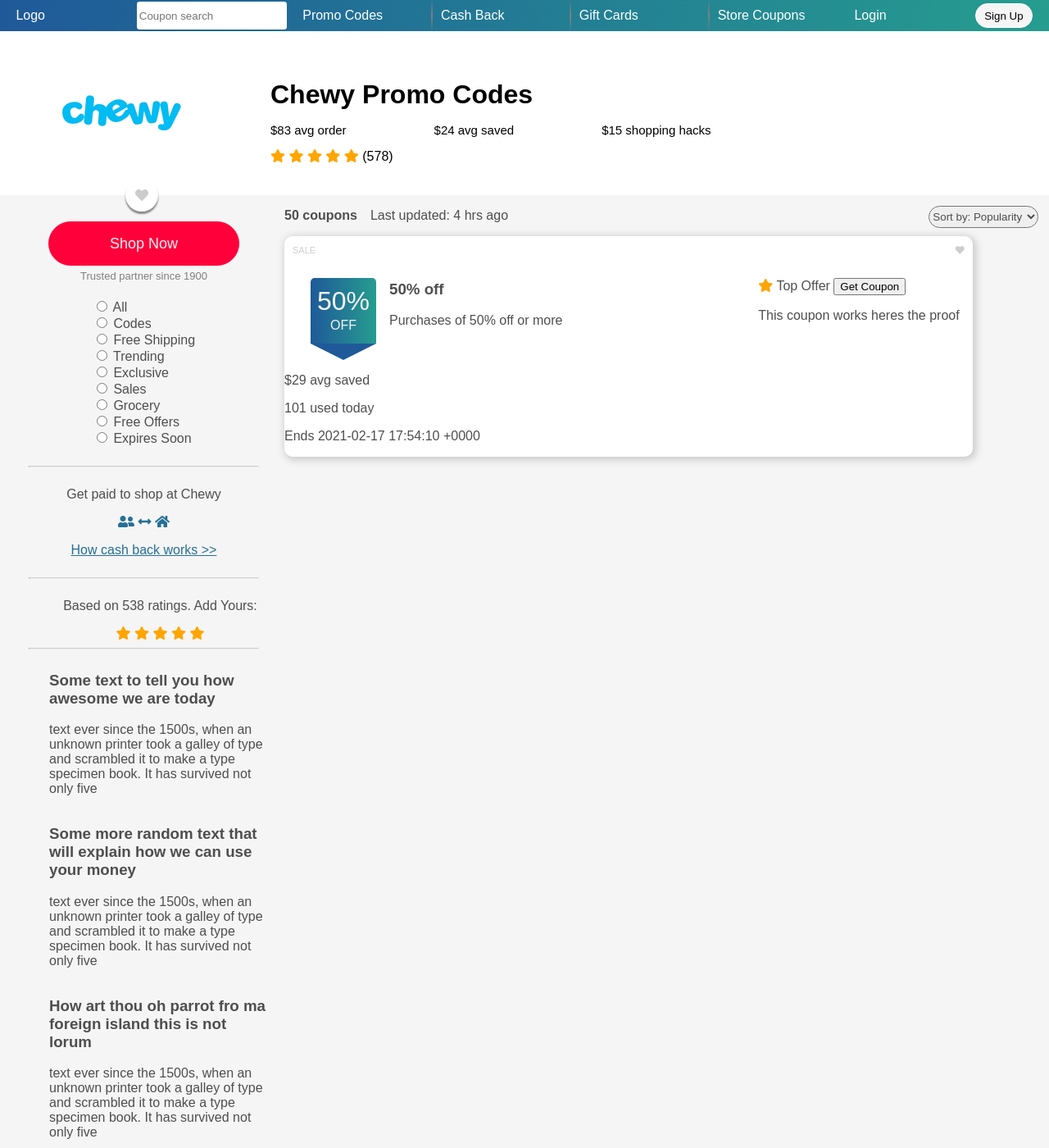
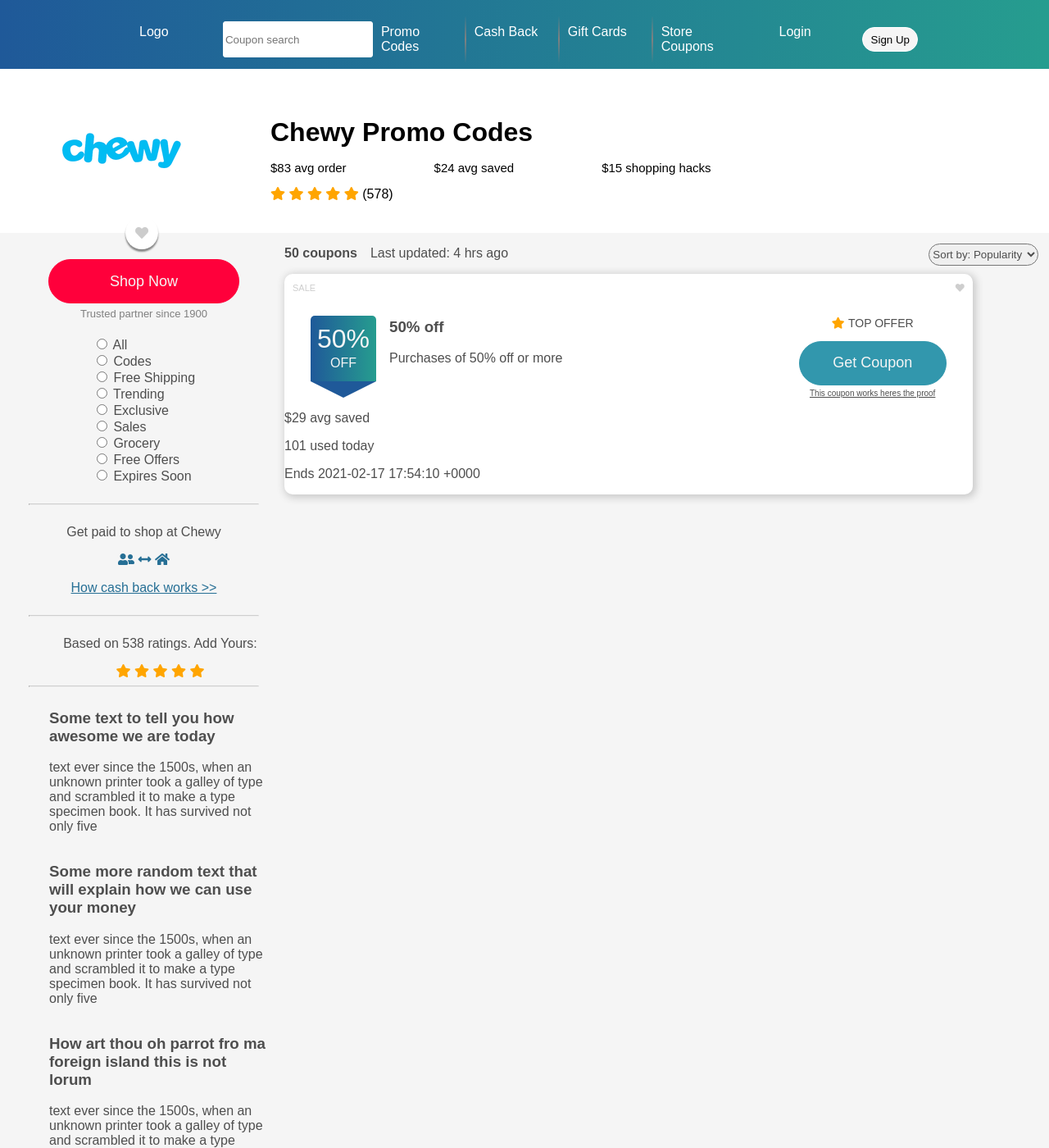
Before and after one commit to dd8917vk/jekyll, a Jekyll site: the page built from index.html, in a window 1280 px wide and 1400 px high. Shown: the whole window at 82% size. Built offline with Jekyll 4.4.1, drawn with Linux system fonts in a browser that asks for light colours.

Commit message:
working on card still

```diff
--- a/_includes/card.html
+++ b/_includes/card.html
@@ -19,10 +19,12 @@
             </div>
         </div>
         <div class="card-flex-mid-right">
-            <span class="fa fa-star checked"></span>
-            <span>Top Offer</span>
+            <div>
+                <span class="fa fa-star checked"></span>
+                <span>TOP OFFER</span>
+            </div>
             <button class="card-flex-mid-button">Get Coupon</button>
-            <p>This coupon works heres the proof</p>
+            <a href="#">This coupon works heres the proof</a>
         </div>
     </div>
     <div class="card-flex-bottom">
--- a/_sass/base.scss
+++ b/_sass/base.scss
@@ -1,3 +1,4 @@
+// some base variables
 $bgColor: whitesmoke;
 $hrColor: rgb(206, 206, 206);
 $leftPanelColor:  rgb(78, 78, 78);
--- a/_sass/card.scss
+++ b/_sass/card.scss
@@ -1,4 +1,6 @@
 @use 'base';
+
+// Main Card
 .card-flex {
     display:flex;
     background-color: #ffffff;
@@ -8,6 +10,7 @@
     box-shadow: 2px 2px 10px 2px rgb(202, 202, 202);
     border-radius: 10px;
 }
+// Top Row
 .card-flex-top{
     display:flex;
     justify-content: space-between;
@@ -16,6 +19,7 @@
     font-size: 11px;
     color: $hrColor;
 }
+// Mid Row
 .card-flex-mid {
     display:flex;
     margin-top: -15px;
@@ -25,11 +29,19 @@
     display: flex;
     margin-left: 2em;
 }
+.card-flex-mid-right {
+    display: flex;
+    flex-direction: column;
+    align-items: center;
+}
+
+
+// Coupon logo text to right
 .coupon-text {
     margin-left: 1em;
     margin-top: 1em;
-
 }
+//Coupon logo
 .coupon-square {
     height: 80px;
     width: 80px;
@@ -55,7 +67,28 @@
 	border-top: 20px solid #1f5999;
     // border-image: linear-gradient(to top, #1f5999, #269d8f);
 }
+
+// Button, Top Offer, Link, right mid card
+.card-flex-mid-right div span {
+    margin-bottom: 10px;
+    font-size: 14px;
+}
+.card-flex-mid-right a {
+    font-size: 10px;
+    color: $leftPanelColor;
+}
+
+.card-flex-mid-button {
+    border-radius: 30px;
+    background-color: #3297ad;
+    margin: auto auto;
+    border: 1px solid #3297ad;
+    width: 10em;
+    height: 3em;
+    color: whitesmoke;
+    font-size: 18px;
+}
 .card-flex-mid-right {
-    margin-right: 1em;
+    margin-right: 2em;
     margin-top: 2em;
 }
--- a/_sass/nav.scss
+++ b/_sass/nav.scss
@@ -7,9 +7,11 @@
   /* Optional */
   position: sticky;
   top: 0;
+  height: 4em;
+  padding-top: 20px;
 }
 #hamnav input {
-    height: 30px;
+    height: 3em;
     margin-top: auto;
     margin-bottom: auto;
     border: 1px solid white;
@@ -19,7 +21,11 @@
 #hamnav label, #hamburger { display: none; }
 
 /* Horizontal Menu Items */
-#hamitems { display: flex; }
+#hamitems {
+  display: flex;
+  margin-left: 10em;
+  margin-right: 10em;
+}
 
 
 #hamitems a {
@@ -28,7 +34,6 @@
   color: white;
   text-decoration: none;
   justify-content:center;
-  margin: auto auto;
 }
 .leftedge {
   border-width: 2px;
@@ -48,13 +53,15 @@
 // #hamitems a:hover {
 //   background: #401408;
 // }
+#login {
+  margin-left: 2em;
+}
 #signup {
     height: 30px;
     width: 70px;
     margin-top: auto;
     margin-bottom: auto;
     border-radius: 30px;
-    margin-right: 20px;
     border: 1px solid white;
     background-color: whitesmoke;
 }
```
Also changed, not shown: 5 other files.
